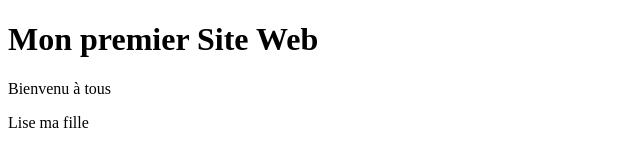
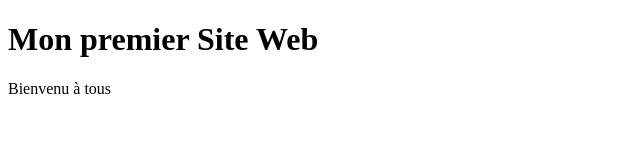
Before and after one commit to MarcellinMweze/FormationW, a plain HTML site: page index.html in a window 1280 px wide. Shown: the full height of the page, 0-640 px from the left. Drawn offline with Linux system fonts and the light colour scheme.

Commit message:
Modification en ligne

```diff
--- a/index.html
+++ b/index.html
@@ -9,6 +9,5 @@
 <body>
     <h1>Mon premier Site Web</h1>
     <p>Bienvenu à tous</p>
-    <p>Lise ma fille</p>
 </body>
 </html>
```
